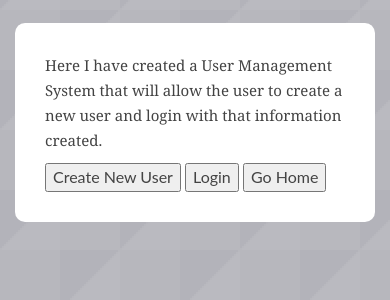
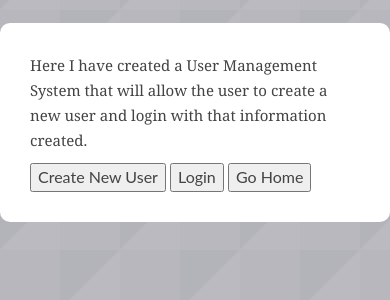
Before and after one commit to jeremyreynolds1/website, a PHP site: page /ums.php in a window 390 px wide. Shown: the part 230-530 px from the top of the page. Run offline with PHP 8.4, Linux system fonts and the light colour scheme; some libraries are stand-ins or nearby versions.

Commit message:
responsive webpage and themed buttons.

```diff
--- a/ums.php
+++ b/ums.php
@@ -2,45 +2,60 @@
 <html>
 	<head>
 		<title>User Management System</title>
-		<link rel="stylesheet" type="text/css" href="layout-styles.css">
-		<link href="bootstrap/css/bootstrap.min.css" rel="stylesheet">
-		<script src="/code/jquery-1.11.1.min.js"></script>
+
+		<!--Scripts-->
+		<script src="/files/jQuery/jquery-1.11.1.min.js"></script>
+		<script src="files/jQuery/jquery-ui.min.js"></script>
+
+		<!--Meta-->
 		<meta charset="UTF-8"/>
 		<meta name="viewport" content="width=device-width, user-scalable = no" />
 		<link rel="icon" href="http://jeremyreynolds.us/favicon.ico"/>
+
+		<!--Stylesheets-->
+		<link rel="stylesheet" type="text/css" href="layout-styles.css">
+		<link href="bootstrap/css/bootstrap.min.css" rel="stylesheet">
 		<link rel="stylesheet" type="text/css" href="landing_page/assets/css/styles.css">
+		<link rel="stylesheet" href="files/jQuery/jquery-ui-earth.theme.min.css"/>
+		<link rel="stylesheet" href="files/jQuery/jquery-ui.min.css"/>
 		<link rel="shortcut icon" href="favicon.ico" />
-		<meta name="viewport" content="width=device-width, user-scalable=no" />
+
+
 
 	</head>
 	<body class="pattern">
-		<!-- ******HEADER****** -->
+	<!-- ******HEADER****** -->
     <header class="header">
         <div class="container">
-            <div class="profile-content pull-left">
+            <div class="profile-content">
                 <h1 class="name">User Management System</h1>
                 <h2 class="desc">Built in PHP</h2>
             </div><!--//profile-->
         </div><!--//container-->
     </header><!--//header-->
     <br/>
-    <div class="primary col-md-12">
-		    <section class="section">
-		         <div class="section-inner">
-		             <div class="content">
-		             	<p>Here I have created a User Management System that will allow the user to create a new user and login with that information created.</p>
+    <div class="container-fluid">
+	    <div class="row">
+		    <div class="primary section">
+			    <div class="section-inner">
+				    <p>Here I have created a User Management System that will allow the user to create a new user and login with that information created.</p>
 
-		                <input type="submit" name="button" value="Create New User" id="newUserButton"/>
-						<input type="submit" name="button" value="Login" id="loginButton"/>
-						<input type="submit" name="button" value="Go Home" id="goHome"/>
+					<button id="newUserButton">Create New User</button>
+					<button id="loginButton">Login</button>
+					<button id="goHome">Go Home</button>
 
-
-		              </div><!--//content-->
-		             </div><!--//section-inner-->
-		    </section>
+			    </div>
+		    </div>
+    	</div>
     </div><!--//primary-->
 
      	<script>
+	     	//initialize new button for styling.
+	     	$("#newUserButton").button();
+	     	$("#loginButton").button();
+	     	$("#goHome").button();
+
+	     	//on click functions for redirect
      		$("#newUserButton").on("click", function(){
 	     		window.location.href = "/newUser/newUser.php";
 		 	});
@@ -50,7 +65,6 @@
 		 	$("#goHome").on("click", function(){
 			 	window.location.href = "/landing_page/index.html";
 		 	});
-
 		 </script>
 	</body>
 </html>
```
